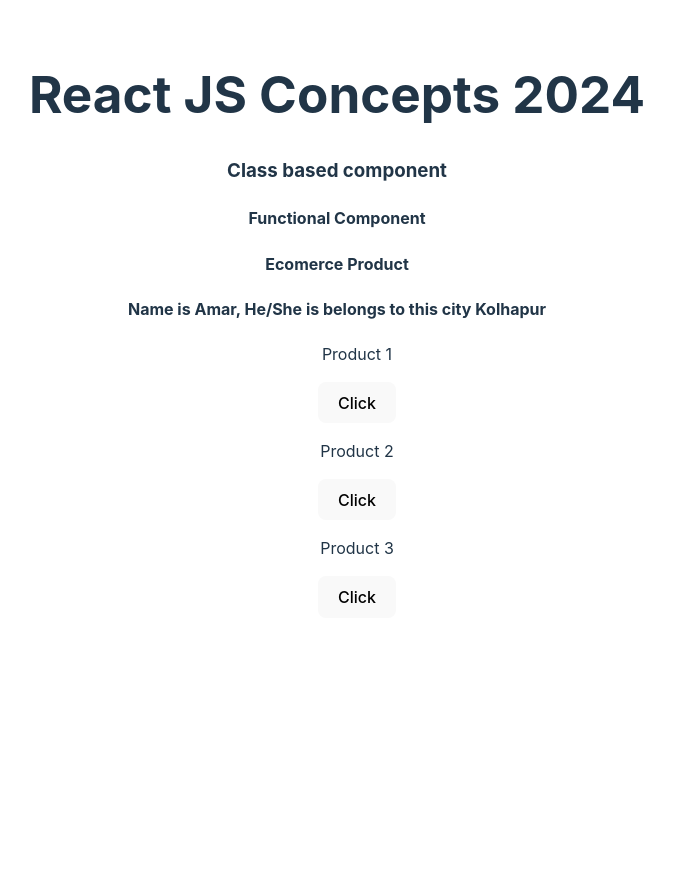
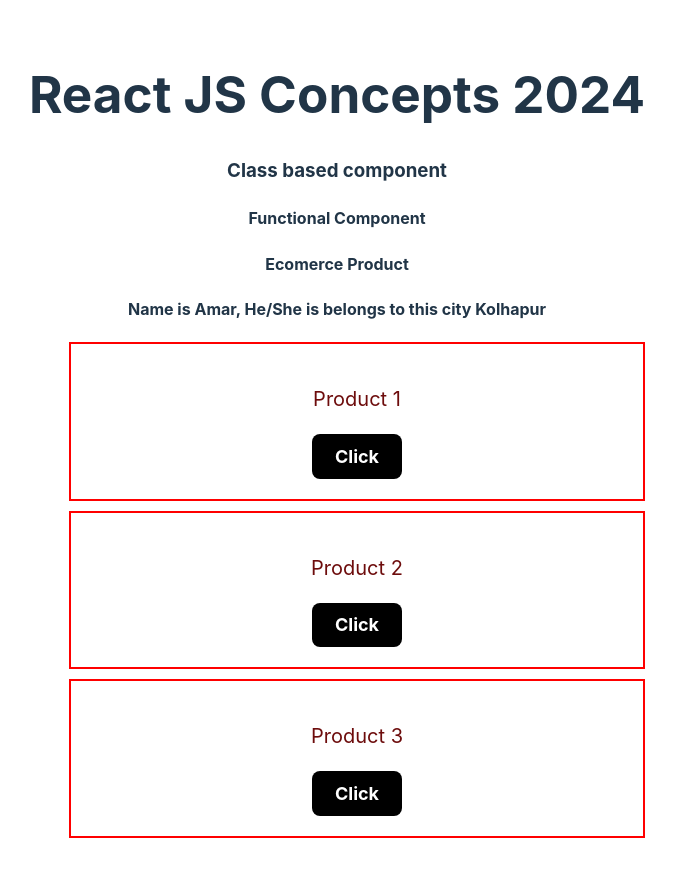
Before and after one commit to amar-jondhalekar/reactjs_concept, a React (Vite) app in the folder React Js/react-js-concepts/: page / in a window 1280 px wide. Shown: the top 876 px of the page, without its empty margins (303-979 px from the left). Before the commit the page ends 800 px from the top, so only its background shows below. Built offline with nearby package versions, Linux system fonts and the light colour scheme.

Commit message:
product item module css

```diff
--- a/React Js/react-js-concepts/src/components/products/components/product-item.jsx
+++ b/React Js/react-js-concepts/src/components/products/components/product-item.jsx
@@ -1,12 +1,14 @@
+import styles from './product-item.module.css'
 
 function ButtonComponent(){
-    return <button> Click </button>
+    console.log(styles);
+    return <button className={styles.buttonStyle}> Click </button>
 }
 
 function ProductItem({singleProuctItem, key}) {
     return(
-        <div key={key}>
-            <p> {singleProuctItem} </p>
+        <div style={{padding: '20px', border: '2px solid red', marginBottom: '10px'}} key={key}>
+            <p className={styles.productTitle}> {singleProuctItem} </p>
             <ButtonComponent/>
         </div>
     );
--- /dev/null
+++ b/React Js/react-js-concepts/src/components/products/components/product-item.module.css
@@ -0,0 +1,10 @@
+.buttonStyle {
+    background-color: black;
+    font-weight: bolder;
+    font-size: 18px;
+    color: white;
+}
+.productTitle {
+    font-size: 20px;
+    color: rgb(109, 12, 12);
+}
```
